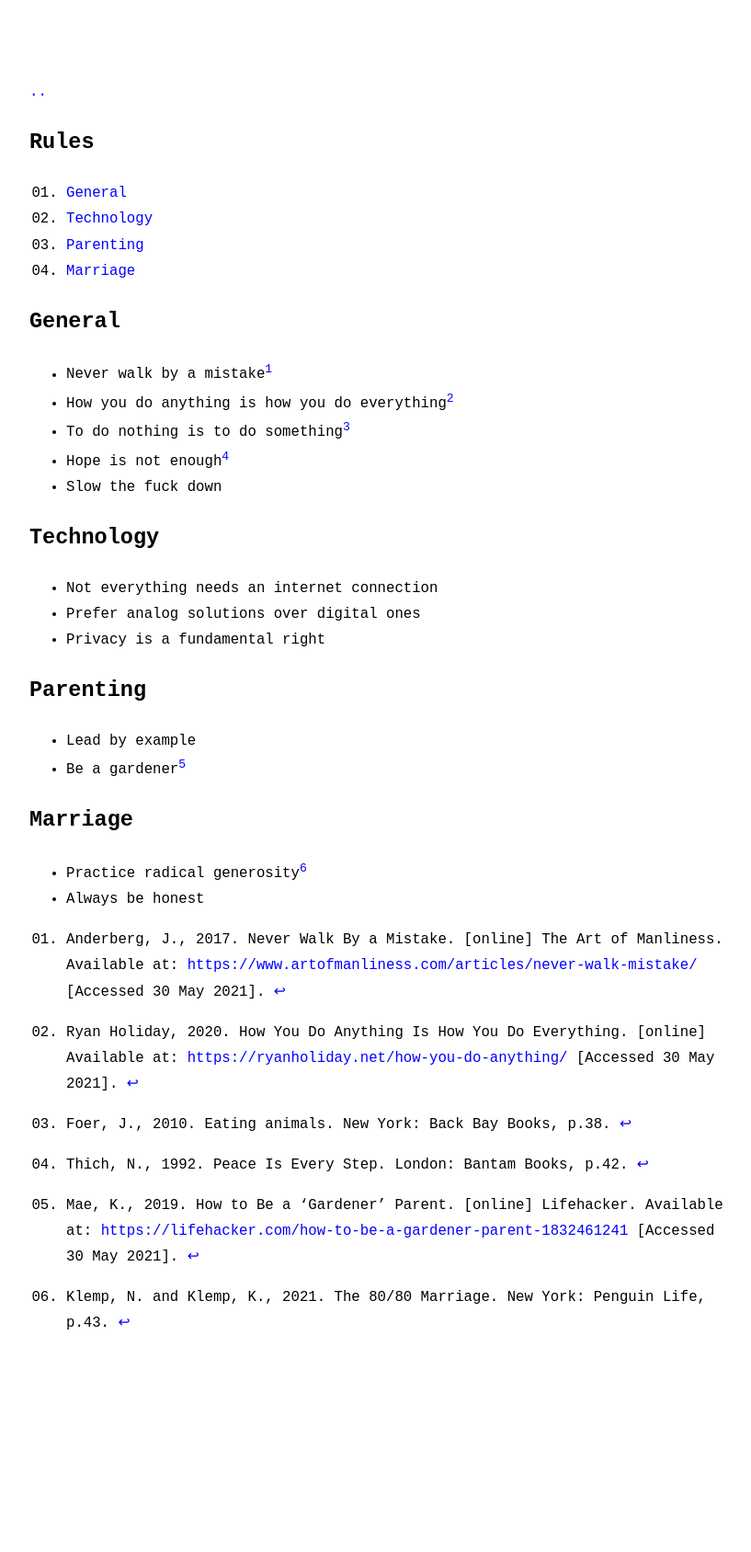
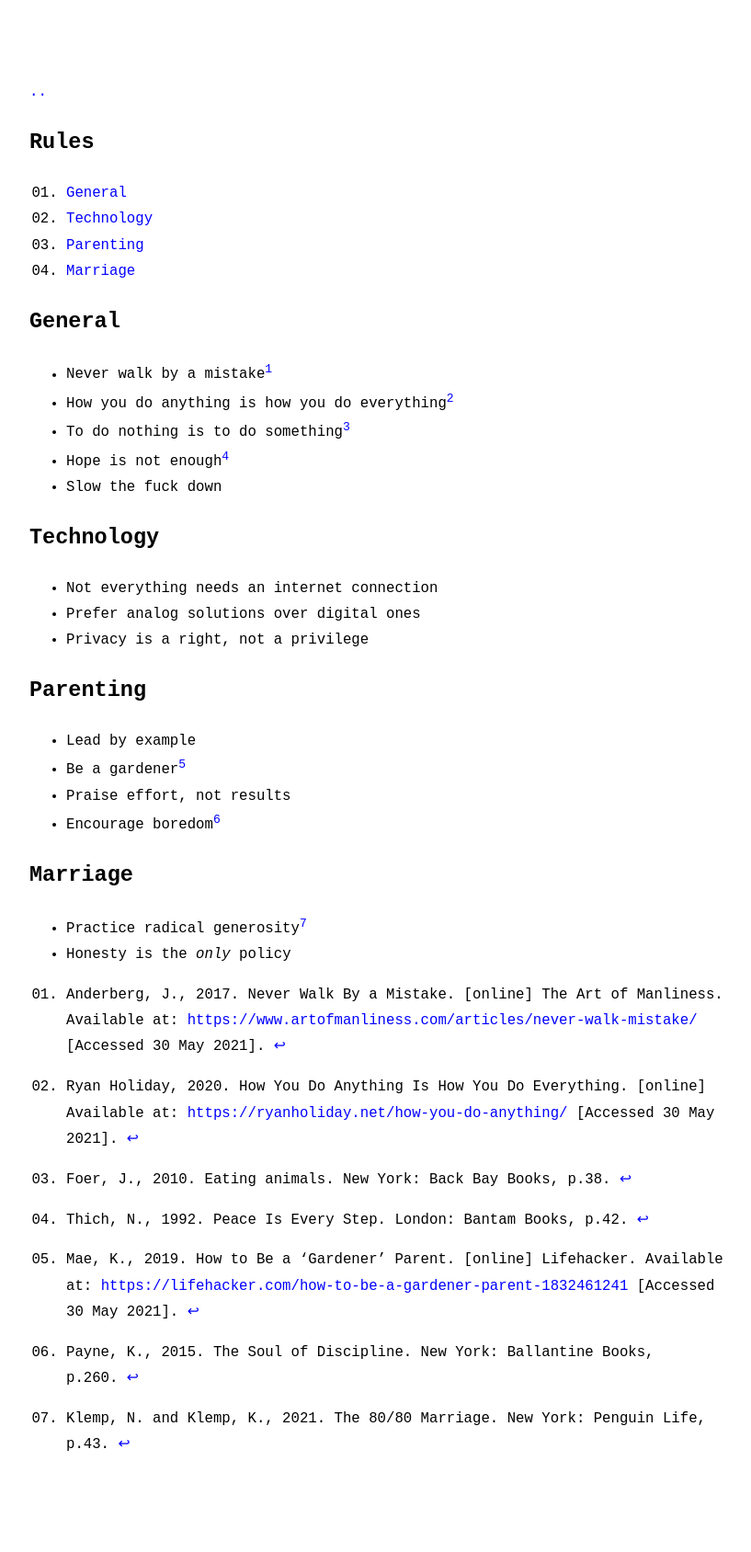
Before and after one commit to zachflower/flower.codes, a Jekyll site: the page built from rules.md, in a window 1280 px wide. Shown: the whole page at 92% size, without its empty margins (230-1047 px from the left). Built offline with Jekyll 4.4.1, drawn with Linux system fonts in a browser that asks for light colours; Markdown is read by kramdown in place of the engine named in the settings; before the commit the page ends 1556 px from its top, so only the background shows below that.

Commit message:
added a new parenting rule

```diff
--- a/rules.md
+++ b/rules.md
@@ -26,18 +26,21 @@ regenerate: true
 
 - Not everything needs an internet connection
 - Prefer analog solutions over digital ones
-- Privacy is a fundamental right
+- Privacy is a right, not a privilege
 
 ## Parenting
 
 - Lead by example
 - Be a gardener[^gardener]
+- Praise effort, not results
+- Encourage boredom[^boredom]
 
 [^gardener]: Mae, K., 2019. How to Be a 'Gardener' Parent. [online] Lifehacker. Available at: <https://lifehacker.com/how-to-be-a-gardener-parent-1832461241> [Accessed 30 May 2021].
+[^boredom]: Payne, K., 2015. The Soul of Discipline. New York: Ballantine Books, p.260.
 
 ## Marriage
 
 - Practice radical generosity[^generosity]
-- Always be honest
+- Honesty is the _only_ policy
 
 [^generosity]: Klemp, N. and Klemp, K., 2021. The 80/80 Marriage. New York: Penguin Life, p.43.
```
